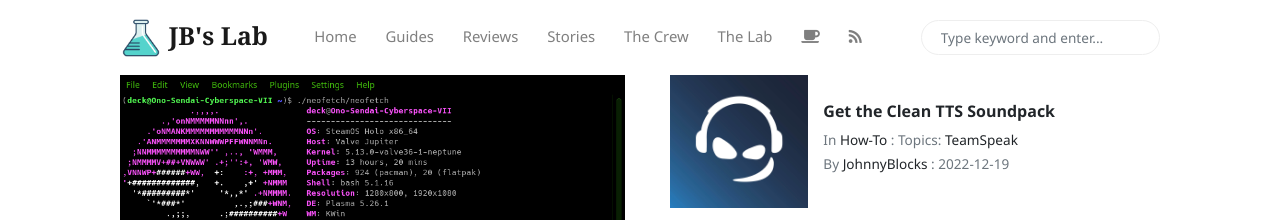
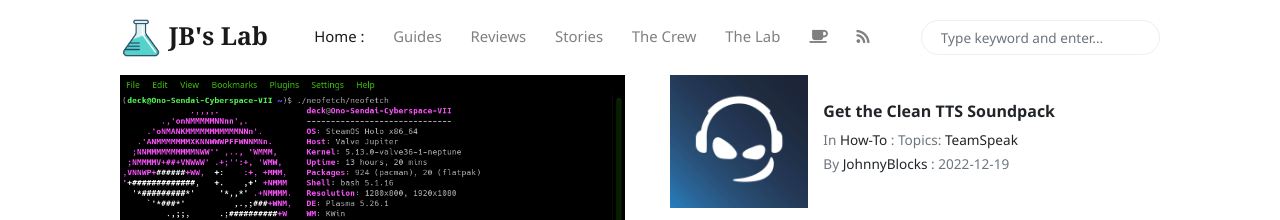
Before and after one commit to JohnnyBlocks/JBs-Lab-Production, a Jekyll site: the page built from index.html, in a window 1280 px wide. Shown: the top 220 px of the page. Built offline with Jekyll 4.4.1, drawn with Linux system fonts in a browser that asks for light colours; nearby versions of some CDN libraries; the list of posts is cut into pages by our own code.

Commit message:
navigation

```diff
--- a/_includes/menu-header.html
+++ b/_includes/menu-header.html
@@ -1,8 +1,9 @@
+{% assign current = page.url | downcase | split: '/' %}
  <li class="nav-item">
-    <a class="nav-link" href="{{site.baseurl}}/">Home</a><span class="sr-only">(current)</span>
+    <a class="nav-link   active  " href="{{ site.baseurl }}/">Home : {{ current[1] }}</a>
 </li>
 <li class="nav-item dropdown">
-    <a class="nav-link" title="Guides & 'How-To' Articles" href="{{site.baseurl}}/how-to/index.html">Guides</a>
+    <a class="nav-link" title="Guides & 'How-To' Articles" href="{{ site.baseur l}}/how-to/index.html">Guides</a>
 </li>
 <!--
 <li class="nav-item dropdown">
@@ -17,20 +18,20 @@
   </li>
 -->
 <li class="nav-item">
-    <a class="nav-link" title="Reviews of Games, Software, and Periferals"  href="{{site.baseurl}}/reviews/index.html">Reviews</a>
+    <a class="nav-link" title="Reviews of Games, Software, and Periferals"  href="{{ site.baseurl }}/reviews/index.html">Reviews</a>
 </li>
 <li class="nav-item">
-    <a class="nav-link" title="Stories and Thoughts"  href="{{site.baseurl}}/stories/index.html">Stories</a>
+    <a class="nav-link" title="Stories and Thoughts"  href="{{ site.baseurl }}/stories/index.html">Stories</a>
 </li>
 <li class="nav-item">
-    <a class="nav-link" title="List of Authors at the Lab" href="{{site.baseurl}}/lab-crew/index.html">The&nbsp;Crew</a>
+    <a class="nav-link" title="List of Authors at the Lab" href="{{ site.baseurl }}/lab-crew/index.html">The&nbsp;Crew</a>
 </li>
 <li class="nav-item">
-    <a class="nav-link" title="About JB's Lab" href="{{site.baseurl}}/the-lab/index.html">The&nbsp;Lab</a>
+    <a class="nav-link" title="About JB's Lab" href="{{ site.baseurl }}/the-lab/index.html">The&nbsp;Lab</a>
 </li>
 <li class="nav-item">
-    <a title="Buy JB a Coffee" class="nav-link" href="{{site.baseurl}}/buy-me/a-coffee.html"><i class="fa fa-coffee"></i></a>
+    <a title="Buy JB a Coffee" class="nav-link" href="{{ site.baseurl }}/buy-me/a-coffee.html"><i class="fa fa-coffee"></i></a>
 </li>
 <li class="nav-item">
-    <a title="Atom Feed" class="nav-link" href="{{site.baseurl}}/feed.xml"><i class="fa fa-rss"></i></a>
+    <a title="Atom Feed" class="nav-link" href="{{ site.baseurl }}/feed.xml"><i class="fa fa-rss"></i></a>
 </li>
```
